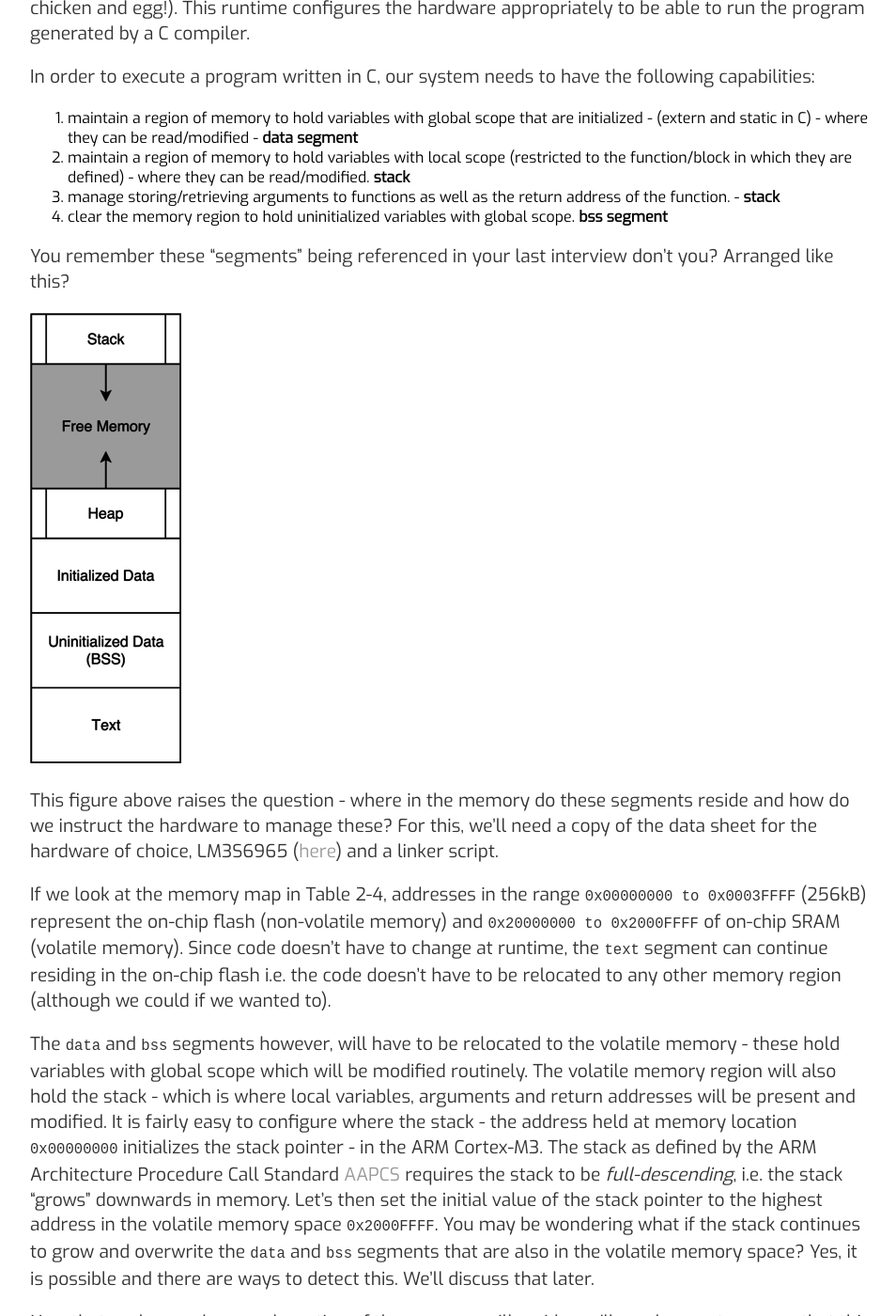
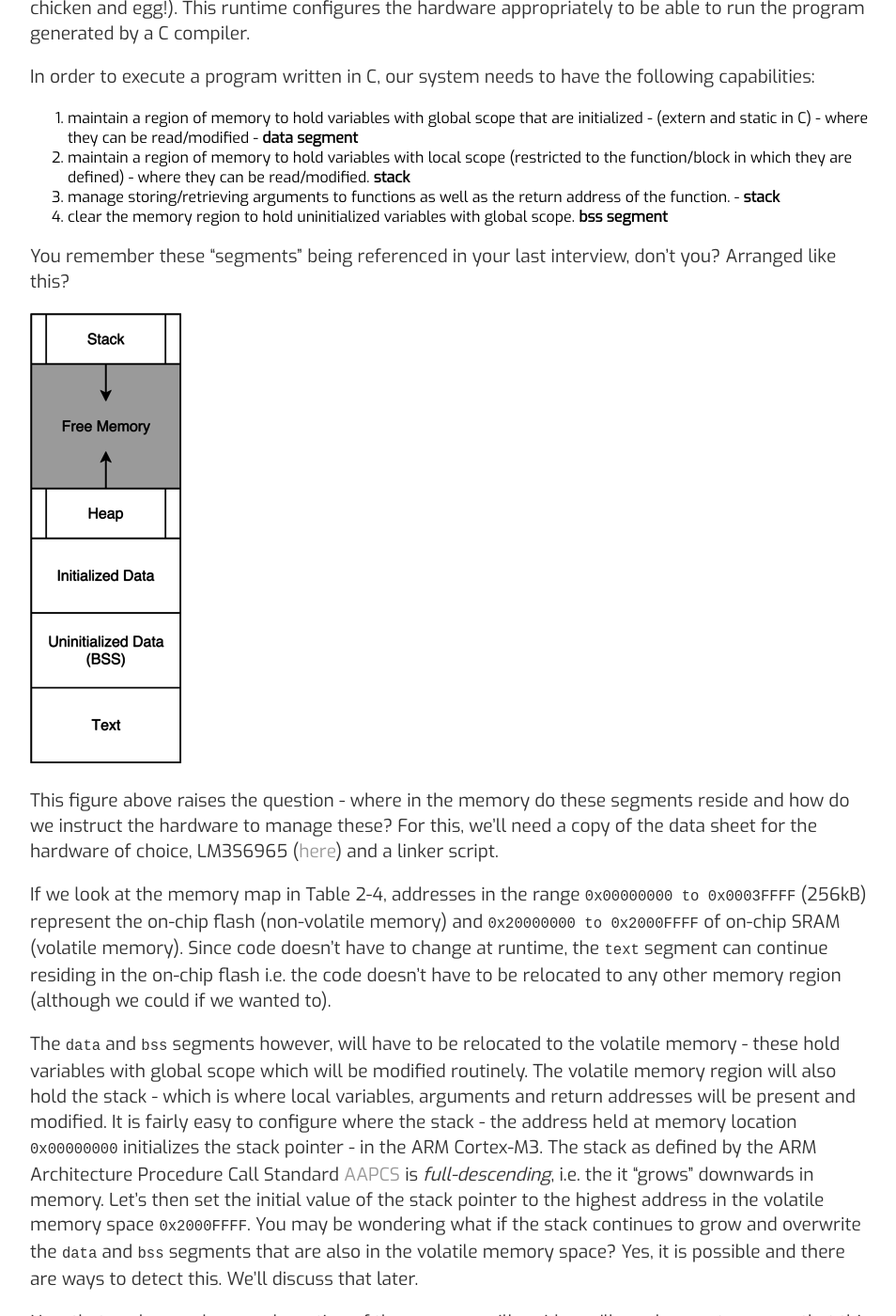
Before and after one commit to varun-venkatesh/varun-venkatesh.github.io, a Jekyll site: the page built from _posts/2020-09-28-bare-mtl-chapter2.md, in a window 1280 px wide and 1400 px high, scrolled down 4916 px. Shown: the whole window at 94% size, without its empty margins (160-1114 px from the left). Built offline with Jekyll 4.4.1, drawn with Linux system fonts in a browser that asks for light colours.

Commit message:
Update 2020-09-28-bare-mtl-chapter2.md

````diff
--- a/_posts/2020-09-28-bare-mtl-chapter2.md
+++ b/_posts/2020-09-28-bare-mtl-chapter2.md
@@ -173,7 +173,7 @@
 3. manage storing/retrieving arguments to functions as well as the return address of the function. - **stack**
 4. clear the memory region to hold uninitialized variables with global scope. **bss segment**
 
-You remember these "segments" being referenced in your last interview don't you? Arranged like this?
+You remember these "segments" being referenced in your last interview, don't you? Arranged like this?
 
 ![program memory layout]({{ site.baseurl }}/images/program_mem_layout.png "program memory layout")
 
@@ -181,6 +181,6 @@
 
 If we look at the memory map in Table 2-4, addresses in the range ```0x00000000 to 0x0003FFFF``` (256kB) represent the on-chip flash (non-volatile memory) and ```0x20000000 to 0x2000FFFF``` of on-chip SRAM (volatile memory). Since code doesn't have to change at runtime, the ```text``` segment can continue residing in the on-chip flash i.e. the code doesn't have to be relocated to any other memory region (although we could if we wanted to).
 
-The ```data``` and ```bss``` segments however, will have to be relocated to the volatile memory - these hold variables with global scope which will be modified routinely. The volatile memory region will also hold the stack - which is where local variables, arguments and return addresses will be present and modified. It is fairly easy to configure where the stack - the address held at memory location ```0x00000000``` initializes the stack pointer - in the ARM Cortex-M3. The stack as defined by the ARM Architecture Procedure Call Standard [AAPCS](https://developer.arm.com/documentation/ihi0042/j/?lang=en) requires the stack to be _full-descending_, i.e. the stack "grows" downwards in memory. Let's then set the initial value of the stack pointer to the highest address in the volatile memory space ```0x2000FFFF```. You may be wondering what if the stack continues to grow and overwrite the ```data``` and ```bss``` segments that are also in the volatile memory space? Yes, it is possible and there are ways to detect this. We'll discuss that later.
+The ```data``` and ```bss``` segments however, will have to be relocated to the volatile memory - these hold variables with global scope which will be modified routinely. The volatile memory region will also hold the stack - which is where local variables, arguments and return addresses will be present and modified. It is fairly easy to configure where the stack - the address held at memory location ```0x00000000``` initializes the stack pointer - in the ARM Cortex-M3. The stack as defined by the ARM Architecture Procedure Call Standard [AAPCS](https://developer.arm.com/documentation/ihi0042/j/?lang=en) is _full-descending_, i.e. the it "grows" downwards in memory. Let's then set the initial value of the stack pointer to the highest address in the volatile memory space ```0x2000FFFF```. You may be wondering what if the stack continues to grow and overwrite the ```data``` and ```bss``` segments that are also in the volatile memory space? Yes, it is possible and there are ways to detect this. We'll discuss that later.
 
 Now that we know where each section of the program will reside, we'll need a way to ensure that this is set up before we can run any C program (executable) on our system. How do we get these various sections to be placed where we want them? That's where the linker script comes in. Recall how we linked our object file to get an executable ```.elf``` file, where we specified the start address of the text segment. The linker, ```arm-none-eabi-ld``` can also accept a linker script written in a specialized scripting language specific to the ld application. This script can be used to specify memory regions corresponding to various segments in accordance with the memory map - which the linker understands and complies with.
````
